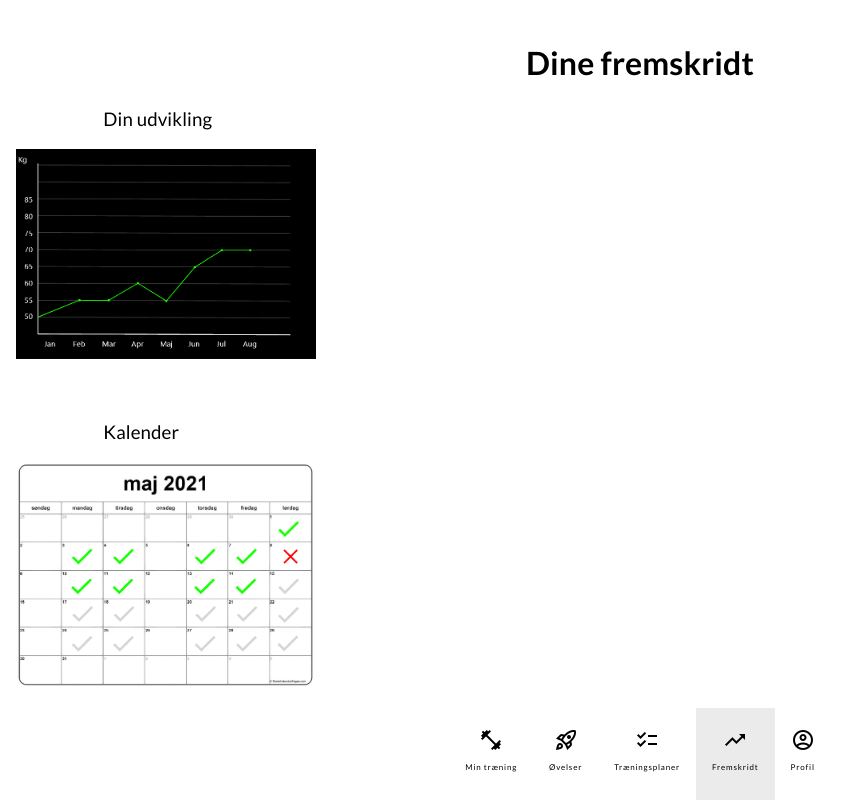
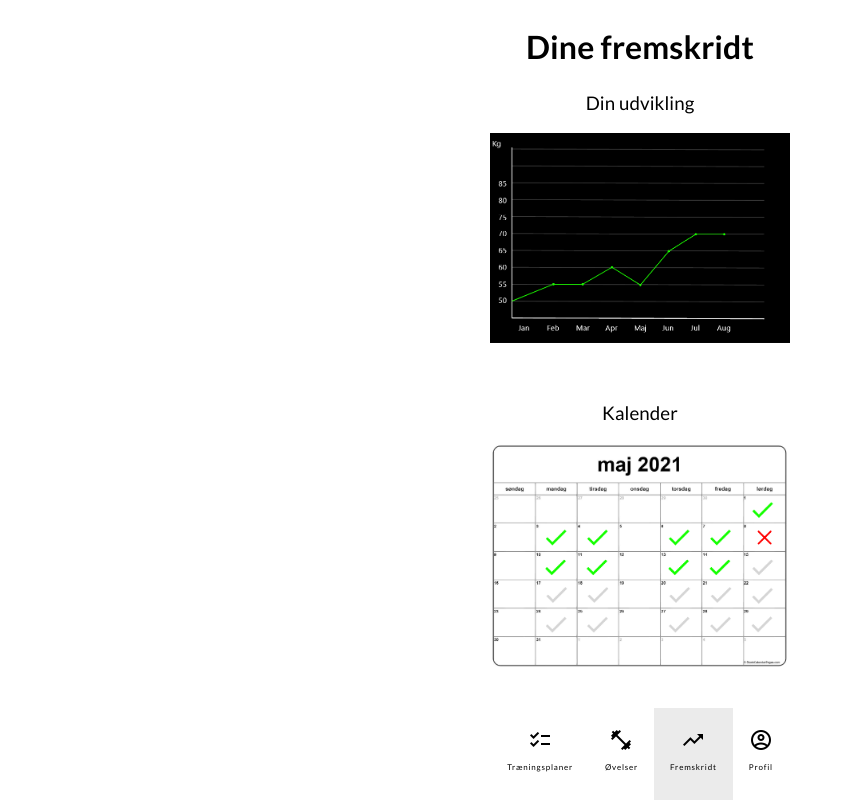
Before and after one commit to Graakjae/fitness-track, a React (Create React App) app: page /Fremskridt in a window 1280 px wide. Shown: the top 800 px of the page, without its empty margins (0-861 px from the left). Built offline with nearby package versions, Linux system fonts and the light colour scheme; no server answers; sample sign-in values are in the browser's storage.

Commit message:
fremskridt

```diff
--- a/src/components/Nav.js
+++ b/src/components/Nav.js
@@ -3,14 +3,12 @@ import navdumbell from "../assets/img/navdumbell.png";
 import navprogression from "../assets/img/navprogression.png";
 import navworkoutplan from "../assets/img/navworkoutplan.png";
 import navprofil from "../assets/img/navprofil.png";
-import navexercises from "../assets/img/navexercises.png";
 
 export default function Nav() {
     return (
         <nav>
-            <NavLink to="/create"><img src= {navdumbell} alt="nav icon" ></img><p>Min træning</p></NavLink>
-            <NavLink to="/ovelser"><img src= {navexercises} alt="nav icon" ></img><p>Øvelser</p></NavLink>
             <NavLink to="/posts"><img src= {navworkoutplan} alt="nav icon" ></img><p>Træningsplaner</p></NavLink>
+            <NavLink to="/ovelser"><img src= {navdumbell} alt="nav icon" ></img><p>Øvelser</p></NavLink>
             <NavLink to="/fremskridt"><img src= {navprogression} alt="nav icon" ></img><p>Fremskridt</p></NavLink>
             <NavLink to="/profile"><img src= {navprofil} alt="nav icon" ></img><p>Profil</p></NavLink>
         </nav>
--- a/src/index.css
+++ b/src/index.css
@@ -396,3 +396,21 @@ input.checkbox {
   text-align: left;
   margin-left: 7%;
 }
+
+/* ---------- fremskridt  ---------- */
+
+.fremskridt img {
+  max-width: 300px;
+  padding-bottom: 40px;
+  display: block;
+  margin-left: auto;
+  margin-right: auto;
+}
+
+.fremskridt img:last-child{
+  padding-bottom: 100px;
+}
+
+.fremskridt h3 {
+  text-align: center;
+}
--- a/src/pages/FremskridtPage.js
+++ b/src/pages/FremskridtPage.js
@@ -9,7 +9,7 @@ export default function FremskridtPage( {showLoader} ) {
 
 
     return (
-        <section className="page">
+        <section className="fremskridt">
         <h1>Dine fremskridt</h1>
         <h3>Din udvikling</h3>
         <img src= {Udvikling} alt="udvikling graf" ></img>
```
